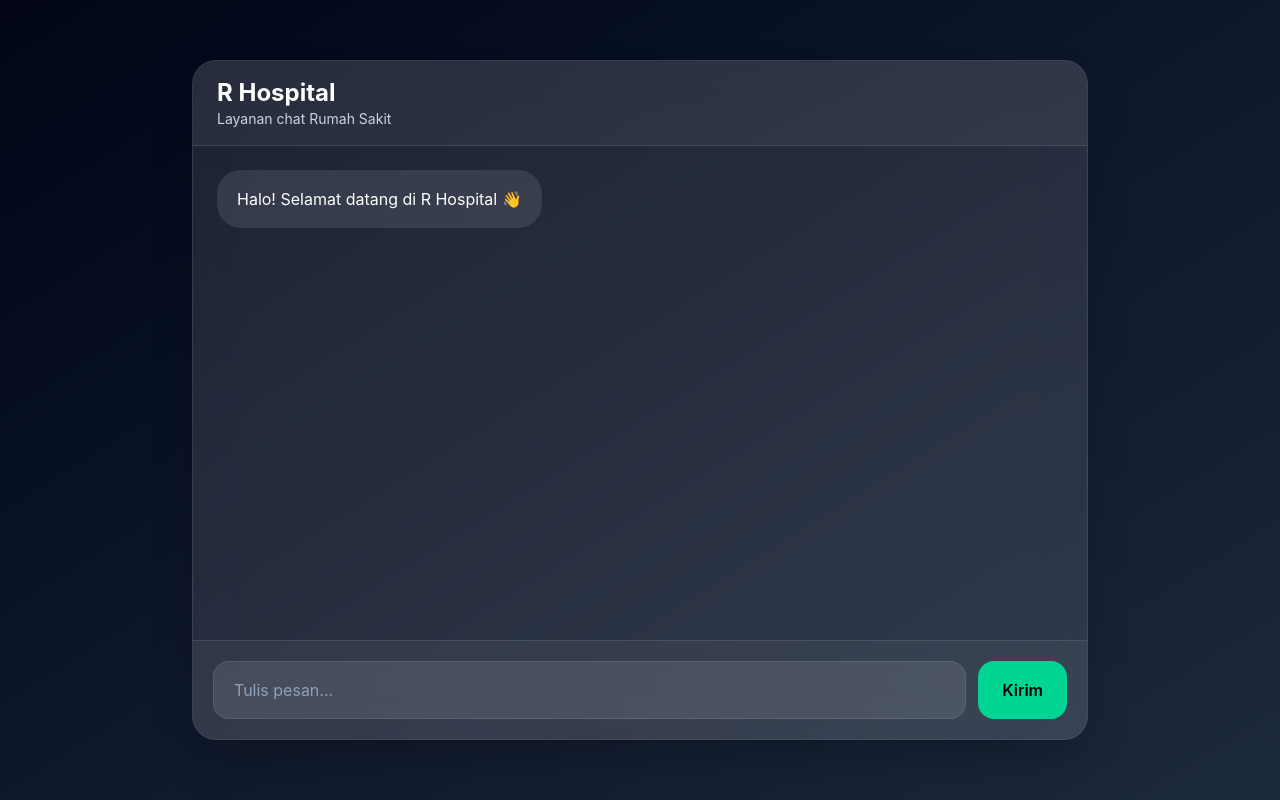
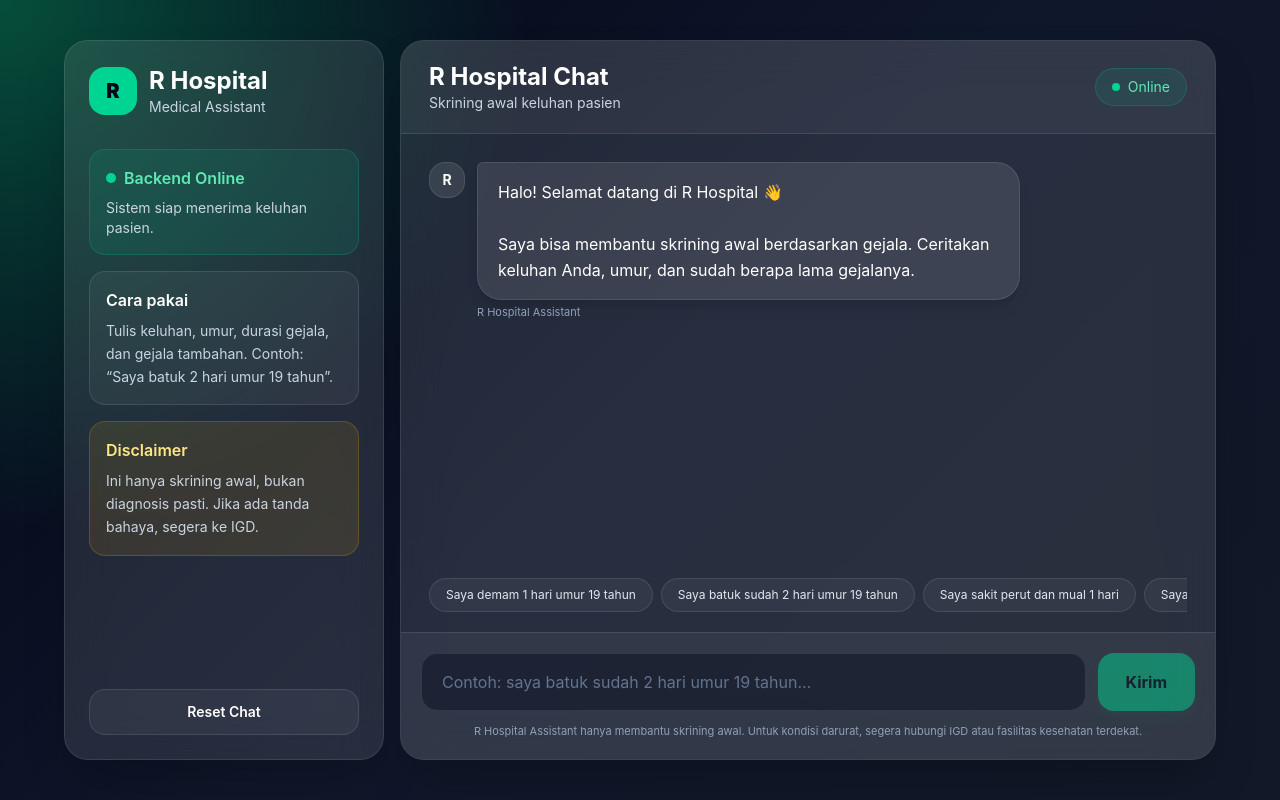
Before and after one commit to 12250142-rayhan/chatbot-modern, a React (Vite) app: page / in a window 1280 px wide. Built offline with nearby package versions, Linux system fonts and the light colour scheme.

Commit message:
improve frontend ui

```diff
--- a/src/App.jsx
+++ b/src/App.jsx
@@ -1,6 +1,13 @@
 import { useEffect, useRef, useState } from "react";
 
 const API_URL = "https://r-hospital-api-v3.vercel.app";
+
+const quickPrompts = [
+  "Saya demam 1 hari umur 19 tahun",
+  "Saya batuk sudah 2 hari umur 19 tahun",
+  "Saya sakit perut dan mual 1 hari",
+  "Saya sesak napas dan nyeri dada",
+];
 
 export default function ModernChatbot() {
   const [input, setInput] = useState("");
@@ -9,7 +16,8 @@ export default function ModernChatbot() {
   const [messages, setMessages] = useState([
     {
       role: "bot",
-      text: "Halo! Selamat datang di R Hospital 👋",
+      text:
+        "Halo! Selamat datang di R Hospital 👋\n\nSaya bisa membantu skrining awal berdasarkan gejala. Ceritakan keluhan Anda, umur, dan sudah berapa lama gejalanya.",
     },
   ]);
 
@@ -21,10 +29,12 @@ export default function ModernChatbot() {
     });
   }, [messages, loading]);
 
-  const sendMessage = async () => {
-    if (!input.trim() || loading) return;
+  const sendMessage = async (customInput) => {
+    const finalInput = customInput || input;
 
-    const userInput = input.trim();
+    if (!finalInput.trim() || loading) return;
+
+    const userInput = finalInput.trim();
 
     const updatedMessages = [
       ...messages,
@@ -69,7 +79,7 @@ export default function ModernChatbot() {
         {
           role: "bot",
           text:
-            "Server error. Backend belum bisa diakses atau CORS belum benar. Detail: " +
+            "Server error. Backend belum bisa diakses atau CORS belum benar.\n\nDetail: " +
             error.message,
         },
       ]);
@@ -84,17 +94,95 @@ export default function ModernChatbot() {
     }
   };
 
+  const clearChat = () => {
+    setMessages([
+      {
+        role: "bot",
+        text:
+          "Halo! Selamat datang di R Hospital 👋\n\nSaya bisa membantu skrining awal berdasarkan gejala. Ceritakan keluhan Anda, umur, dan sudah berapa lama gejalanya.",
+      },
+    ]);
+  };
+
   return (
-    <div className="min-h-screen bg-gradient-to-br from-slate-950 via-slate-900 to-slate-800 flex items-center justify-center p-6">
-      <div className="w-full max-w-4xl h-[85vh] bg-white/10 backdrop-blur-xl border border-white/10 rounded-3xl shadow-2xl flex flex-col overflow-hidden">
-        <div className="px-6 py-4 border-b border-white/10 bg-white/5">
-          <h1 className="text-white text-2xl font-bold">R Hospital</h1>
-          <p className="text-slate-300 text-sm">
-            Layanan chat Rumah Sakit
+    <div className="min-h-screen bg-[radial-gradient(circle_at_top_left,_#064e3b,_transparent_35%),linear-gradient(135deg,_#020617,_#0f172a,_#111827)] text-white flex items-center justify-center p-4 md:p-8">
+      <div className="w-full max-w-6xl h-[90vh] grid grid-cols-1 md:grid-cols-[320px_1fr] gap-4">
+        <aside className="hidden md:flex flex-col justify-between rounded-3xl border border-white/10 bg-white/10 backdrop-blur-xl p-6 shadow-2xl">
+          <div>
+            <div className="flex items-center gap-3 mb-8">
+              <div className="h-12 w-12 rounded-2xl bg-emerald-400 text-slate-950 flex items-center justify-center font-black text-xl">
+                R
+              </div>
+              <div>
+                <h1 className="text-2xl font-bold">R Hospital</h1>
+                <p className="text-sm text-slate-300">Medical Assistant</p>
+              </div>
+            </div>
+
+            <div className="space-y-4">
+              <div className="rounded-2xl bg-emerald-400/10 border border-emerald-400/20 p-4">
+                <div className="flex items-center gap-2 text-emerald-300 font-semibold">
+                  <span className="h-2.5 w-2.5 rounded-full bg-emerald-400 animate-pulse"></span>
+                  Backend Online
+                </div>
+                <p className="text-sm text-slate-300 mt-2">
+                  Sistem siap menerima keluhan pasien.
                 </p>
               </div>
 
-        <div className="flex-1 overflow-y-auto p-6 space-y-5">
+              <div className="rounded-2xl bg-white/5 border border-white/10 p-4">
+                <h2 className="font-semibold mb-2">Cara pakai</h2>
+                <p className="text-sm text-slate-300 leading-relaxed">
+                  Tulis keluhan, umur, durasi gejala, dan gejala tambahan.
+                  Contoh: “Saya batuk 2 hari umur 19 tahun”.
+                </p>
+              </div>
+
+              <div className="rounded-2xl bg-amber-400/10 border border-amber-400/20 p-4">
+                <h2 className="font-semibold text-amber-200 mb-2">
+                  Disclaimer
+                </h2>
+                <p className="text-sm text-slate-300 leading-relaxed">
+                  Ini hanya skrining awal, bukan diagnosis pasti. Jika ada tanda
+                  bahaya, segera ke IGD.
+                </p>
+              </div>
+            </div>
+          </div>
+
+          <button
+            onClick={clearChat}
+            className="w-full rounded-2xl border border-white/10 bg-white/5 hover:bg-white/10 transition px-4 py-3 text-sm font-semibold"
+          >
+            Reset Chat
+          </button>
+        </aside>
+
+        <main className="rounded-3xl border border-white/10 bg-white/10 backdrop-blur-xl shadow-2xl flex flex-col overflow-hidden">
+          <header className="px-5 md:px-7 py-5 border-b border-white/10 bg-white/5 flex items-center justify-between">
+            <div>
+              <div className="flex items-center gap-3">
+                <div className="md:hidden h-10 w-10 rounded-2xl bg-emerald-400 text-slate-950 flex items-center justify-center font-black">
+                  R
+                </div>
+                <div>
+                  <h1 className="text-xl md:text-2xl font-bold">
+                    R Hospital Chat
+                  </h1>
+                  <p className="text-xs md:text-sm text-slate-300">
+                    Skrining awal keluhan pasien
+                  </p>
+                </div>
+              </div>
+            </div>
+
+            <div className="hidden sm:flex items-center gap-2 rounded-full bg-emerald-400/10 border border-emerald-400/20 px-4 py-2 text-sm text-emerald-300">
+              <span className="h-2 w-2 rounded-full bg-emerald-400"></span>
+              Online
+            </div>
+          </header>
+
+          <section className="flex-1 overflow-y-auto p-5 md:p-7 space-y-5">
             {messages.map((msg, index) => (
               <div
                 key={index}
@@ -103,48 +191,103 @@ export default function ModernChatbot() {
                 }`}
               >
                 <div
-                className={`max-w-[75%] px-5 py-4 rounded-3xl leading-relaxed whitespace-pre-line ${
+                  className={`flex gap-3 max-w-[90%] md:max-w-[78%] ${
+                    msg.role === "user" ? "flex-row-reverse" : "flex-row"
+                  }`}
+                >
+                  <div
+                    className={`h-9 w-9 shrink-0 rounded-2xl flex items-center justify-center text-sm font-bold ${
                       msg.role === "user"
-                    ? "bg-emerald-400 text-black"
-                    : "bg-white/10 text-white"
+                        ? "bg-emerald-400 text-slate-950"
+                        : "bg-white/10 text-white border border-white/10"
+                    }`}
+                  >
+                    {msg.role === "user" ? "U" : "R"}
+                  </div>
+
+                  <div>
+                    <div
+                      className={`px-5 py-4 rounded-3xl leading-relaxed whitespace-pre-line shadow-lg ${
+                        msg.role === "user"
+                          ? "bg-emerald-400 text-slate-950 rounded-tr-md"
+                          : "bg-white/10 text-white border border-white/10 rounded-tl-md"
                       }`}
                     >
                       {msg.text}
+                    </div>
+                    <p
+                      className={`text-[11px] mt-1 text-slate-400 ${
+                        msg.role === "user" ? "text-right" : "text-left"
+                      }`}
+                    >
+                      {msg.role === "user" ? "Pasien" : "R Hospital Assistant"}
+                    </p>
+                  </div>
                 </div>
               </div>
             ))}
 
             {loading && (
               <div className="flex justify-start">
-              <div className="bg-white/10 text-white px-5 py-4 rounded-3xl">
-                sedang mengetik...
+                <div className="flex gap-3 max-w-[78%]">
+                  <div className="h-9 w-9 rounded-2xl bg-white/10 border border-white/10 flex items-center justify-center text-sm font-bold">
+                    R
+                  </div>
+                  <div className="bg-white/10 text-white px-5 py-4 rounded-3xl rounded-tl-md border border-white/10">
+                    <div className="flex items-center gap-2">
+                      <span className="h-2 w-2 rounded-full bg-slate-300 animate-bounce"></span>
+                      <span className="h-2 w-2 rounded-full bg-slate-300 animate-bounce [animation-delay:120ms]"></span>
+                      <span className="h-2 w-2 rounded-full bg-slate-300 animate-bounce [animation-delay:240ms]"></span>
+                    </div>
+                  </div>
                 </div>
               </div>
             )}
 
             <div ref={bottomRef}></div>
+          </section>
+
+          <div className="px-5 md:px-7 pb-3">
+            <div className="flex gap-2 overflow-x-auto pb-2">
+              {quickPrompts.map((prompt) => (
+                <button
+                  key={prompt}
+                  onClick={() => sendMessage(prompt)}
+                  disabled={loading}
+                  className="shrink-0 rounded-full bg-white/5 hover:bg-white/10 border border-white/10 px-4 py-2 text-xs text-slate-200 transition disabled:opacity-50"
+                >
+                  {prompt}
+                </button>
+              ))}
+            </div>
           </div>
 
-        <div className="p-5 border-t border-white/10 bg-white/5">
+          <footer className="p-4 md:p-5 border-t border-white/10 bg-white/5">
             <div className="flex gap-3">
               <input
                 type="text"
                 value={input}
                 onChange={(e) => setInput(e.target.value)}
                 onKeyDown={handleKeyDown}
-              placeholder="Tulis pesan..."
-              className="flex-1 bg-white/10 border border-white/10 text-white placeholder:text-slate-400 rounded-2xl px-5 py-4 outline-none"
+                placeholder="Contoh: saya batuk sudah 2 hari umur 19 tahun..."
+                className="flex-1 bg-slate-950/40 border border-white/10 text-white placeholder:text-slate-500 rounded-2xl px-5 py-4 outline-none focus:border-emerald-400/60 focus:ring-2 focus:ring-emerald-400/20 transition"
               />
 
               <button
-              onClick={sendMessage}
-              disabled={loading}
-              className="bg-emerald-400 hover:bg-emerald-300 transition px-6 rounded-2xl text-black font-semibold disabled:opacity-50"
+                onClick={() => sendMessage()}
+                disabled={loading || !input.trim()}
+                className="bg-emerald-400 hover:bg-emerald-300 transition px-5 md:px-7 rounded-2xl text-slate-950 font-bold disabled:opacity-50 disabled:cursor-not-allowed shadow-lg shadow-emerald-500/10"
               >
                 Kirim
               </button>
             </div>
-        </div>
+
+            <p className="text-[11px] text-slate-400 mt-3 text-center">
+              R Hospital Assistant hanya membantu skrining awal. Untuk kondisi
+              darurat, segera hubungi IGD atau fasilitas kesehatan terdekat.
+            </p>
+          </footer>
+        </main>
       </div>
     </div>
   );
```
Lines whose indentation alone changed are shown as unchanged.
